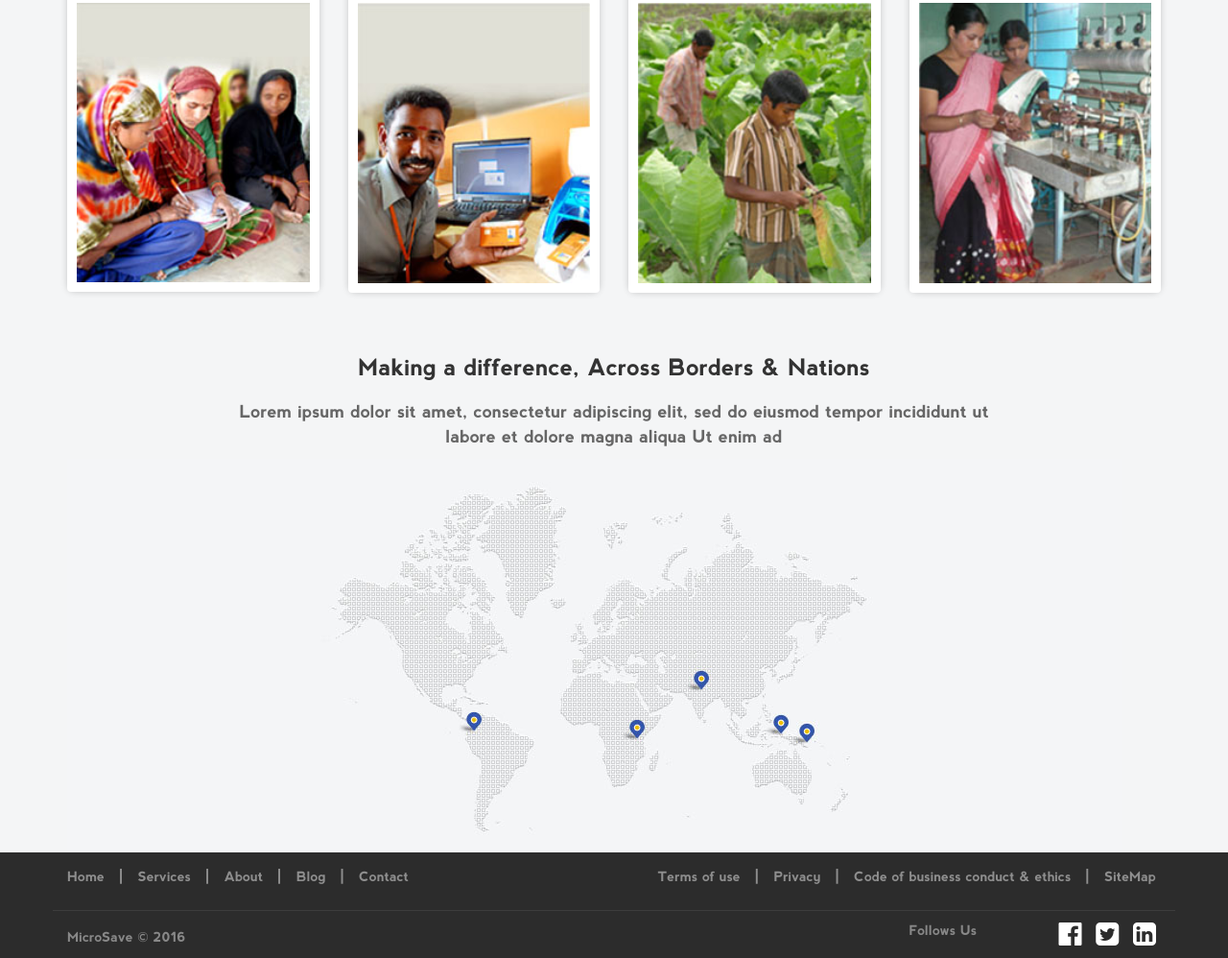
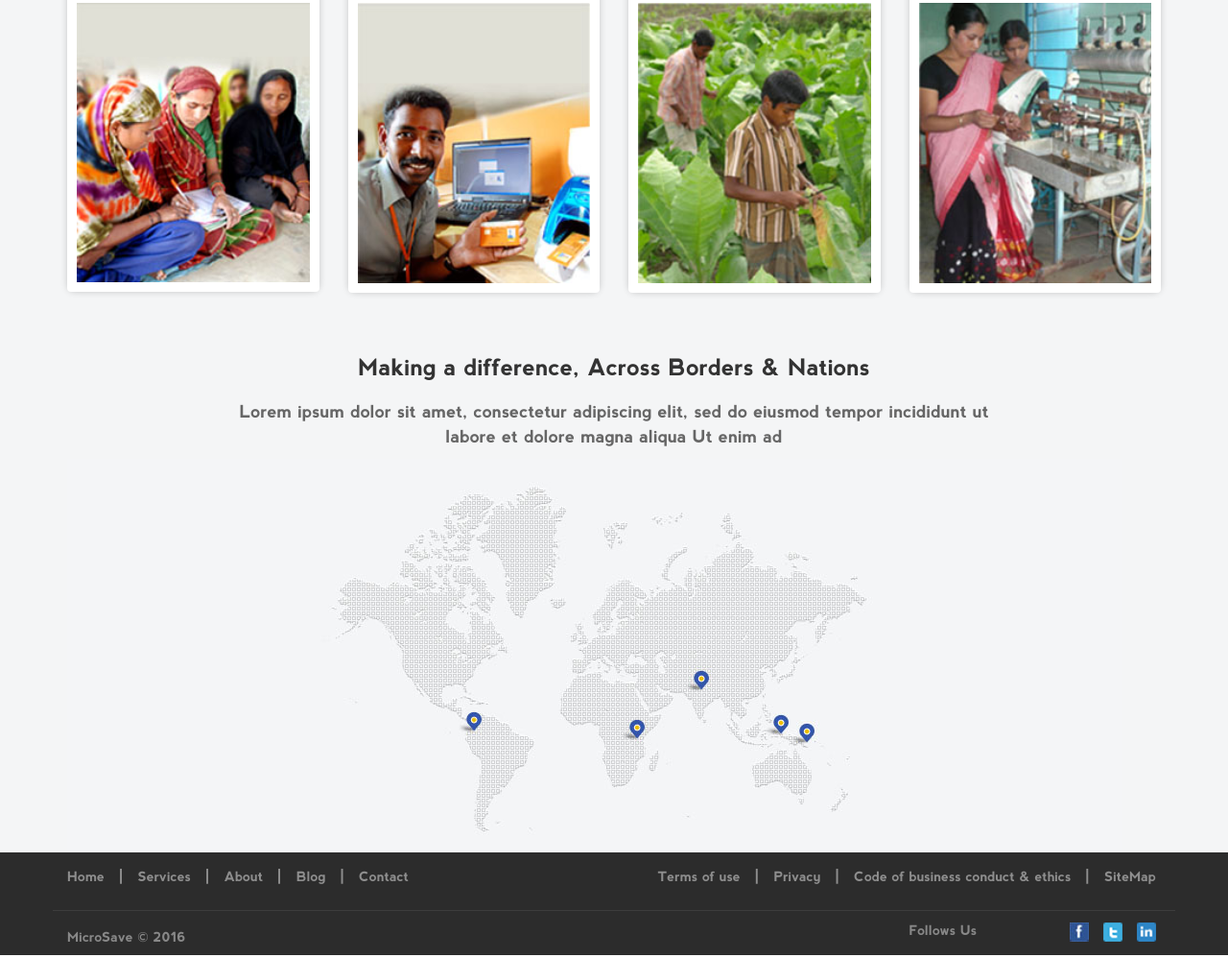
Before and after one commit to rupalipathak/Microsave-angular, a website: page index.html in a window 1280 px wide. Shown: the part 824-1822 px from the top of the page at 96% size. Drawn offline with nearby package versions, Linux system fonts and the light colour scheme.

Commit message:
social icon added in footer section

```diff
--- a/css/main.css
+++ b/css/main.css
@@ -278,6 +278,3 @@ div .img-width {
     margin-top: 15px;
     cursor: pointer;
 }
-.fb-icon {
-    color: #fff;
-}
--- a/index.html
+++ b/index.html
@@ -255,12 +255,15 @@
                 <span>Follows Us</span>
                 <ul class="list-inline">
 
-                    <li><a href="#"><i class="fa fa-inverse fa-facebook-official fa-2x fb-icon" aria-hidden="true"></i></a>
-                    </li>
-                    <li><a href="#"><i class="fa fa-inverse fa-twitter-square fa-2x" aria-hidden="true"></i></a>
-                    </li>
-                    <li><a href="#"><i class="fa fa-inverse fa-linkedin-square fa-2x" aria-hidden="true"></i></a>
-                    </li>
+                    <!--<li><a href="#"><i class="fa fa-inverse fa-facebook-official fa-2x" aria-hidden="true"></i></a>
+                    </li>-->
+                    <li><a href="#"><img src="img/facebook.jpg"></a></li>
+                    <li><a href="#"><img src="img/twitter.png"></a></li>
+                    <li><a href="#"><img src="img/linkedin.png"></a></li>
+                    <!--<li><a href="#"><i class="fa fa-inverse fa-twitter-square fa-2x" aria-hidden="true"></i></a>
+                    </li>-->
+                    <!--<li><a href="#"><i class="fa fa-inverse fa-linkedin-square fa-2x" aria-hidden="true"></i></a>
+                    </li>-->
                 </ul>
             </div>
         </div>
```
Also changed, not shown: img/facebook.jpg (added), img/linkedin.png (added), img/twitter.jpg (added), img/twitter.png (added).
